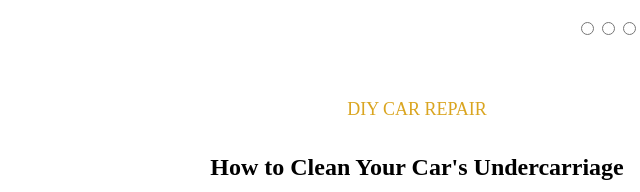
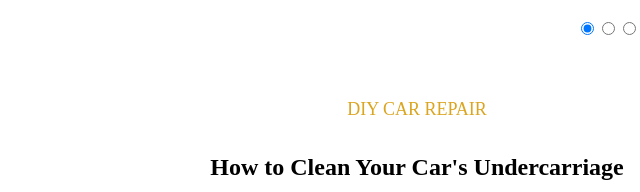
Before and after one commit to Nerdames/Pro-Gamerz-Webpage-Clone, a plain HTML site: page index.html in a window 1280 px wide. Shown: the part 768-960 px from the top of the page, 11-651 px from the left. Drawn offline with nearby package versions, Linux system fonts and the light colour scheme.

Commit message:
first slider [type=radio] checked

```diff
--- a/index.html
+++ b/index.html
@@ -47,7 +47,7 @@
         </div>
       </div>
       <div class="slider">
-        <input type="radio" name="slide" id="slide1">
+        <input type="radio" name="slide" id="slide1" checked>
         <input type="radio" name="slide" id="slide2">
         <input type="radio" name="slide" id="slide3">
         <input type="radio" name="slide" id="slide4">
```
